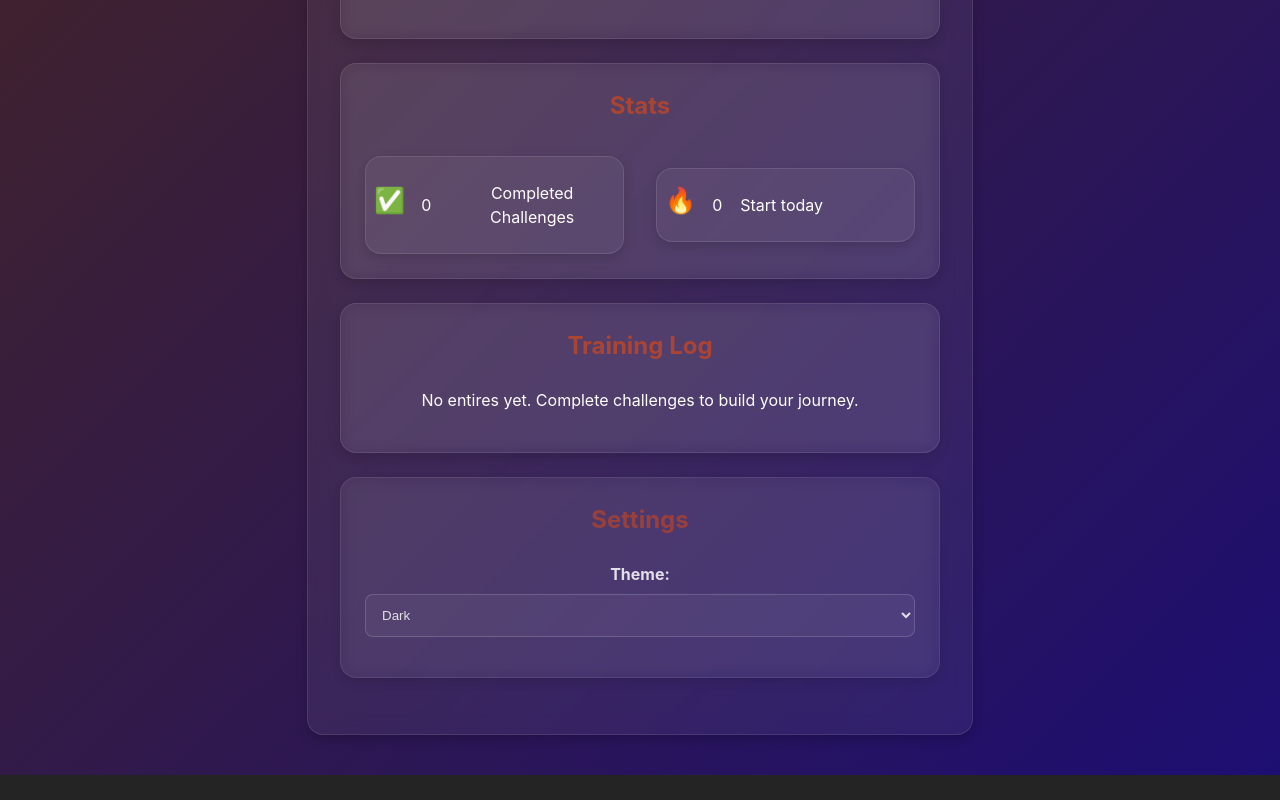
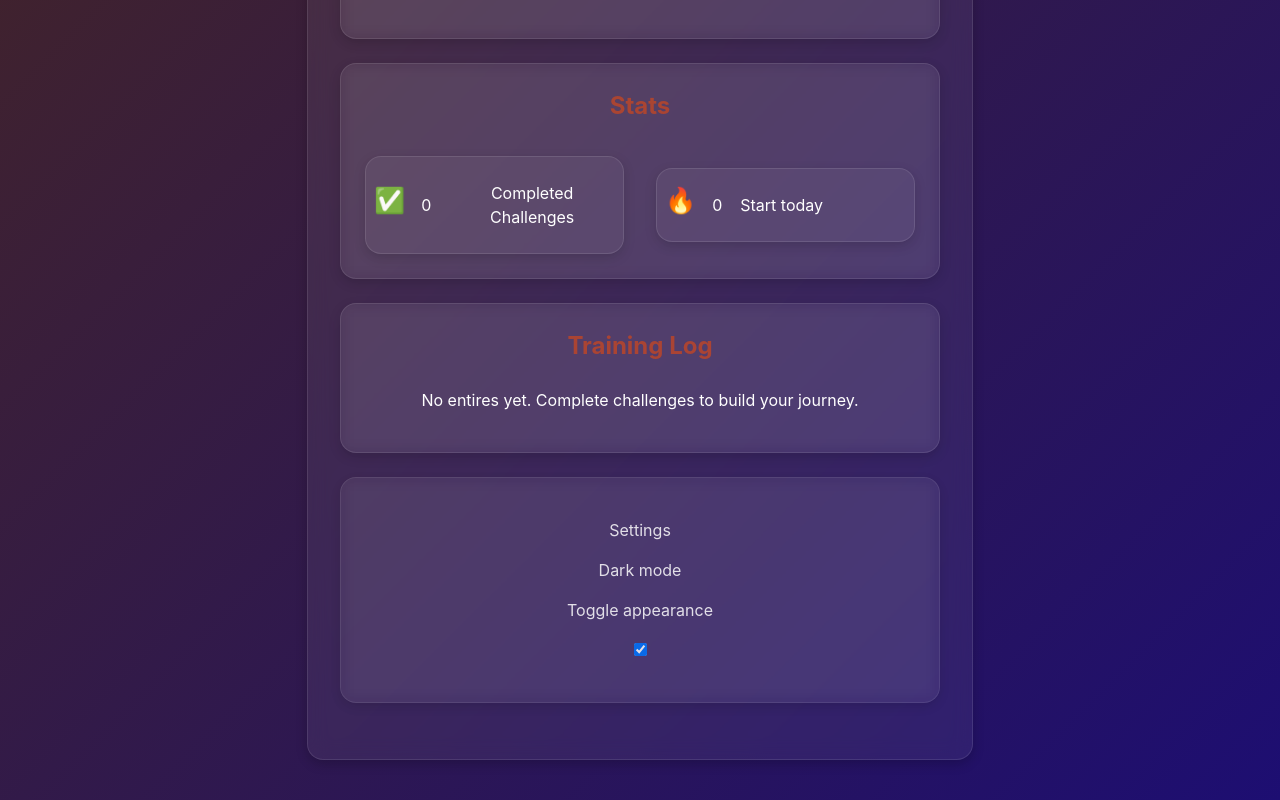
Before and after one commit to robertoandino/challenge-me, a React (Vite) app: page /profile in a window 1280 px wide. Shown: the part 456-1256 px from the top of the page. Before the commit the page ends 1231 px from the top, so only its background shows below. Built offline with nearby package versions, Linux system fonts and the light colour scheme.

Commit message:
Update theme logic

```diff
--- a/src/components/Profile/Profile.tsx
+++ b/src/components/Profile/Profile.tsx
@@ -132,20 +132,24 @@ const Profile: React.FC = () => {
 
                 {/** Settings Section */}
                 <section className="profile-section settings">
-                    <h2>Settings</h2>
-                    <label>
-                        Theme:
-                        <select
-                            value={theme}
-                            onChange={() => setTheme("dark")}
-                            className="profile-select"
-                        >
-                            <option value="dark">Dark</option>
-                            <option value="light">Light</option>
-                        </select>
-                    </label>
+                    <p className="sec-label">Settings</p>
+                    <div className="settings-row">
+                        <div>
+                            <p className="settings-label">Dark mode</p>
+                            <p className="settings-sub">Toggle appearance</p>
+                        </div>
+
+                        <label className="toggle" aria-label="Toggle dark mode">
+                            <input
+                                type="checkbox"
+                                checked={theme === "dark"}
+                                onChange={(e) => setTheme(e.target.checked ? "dark" : "light")}
+                            />
+                            <div className="toggle-track" />
+                            <div className="toggle-thumb"/>
+                        </label>
+                    </div>
                 </section>
-
             </div>
         </div>
     );
```
